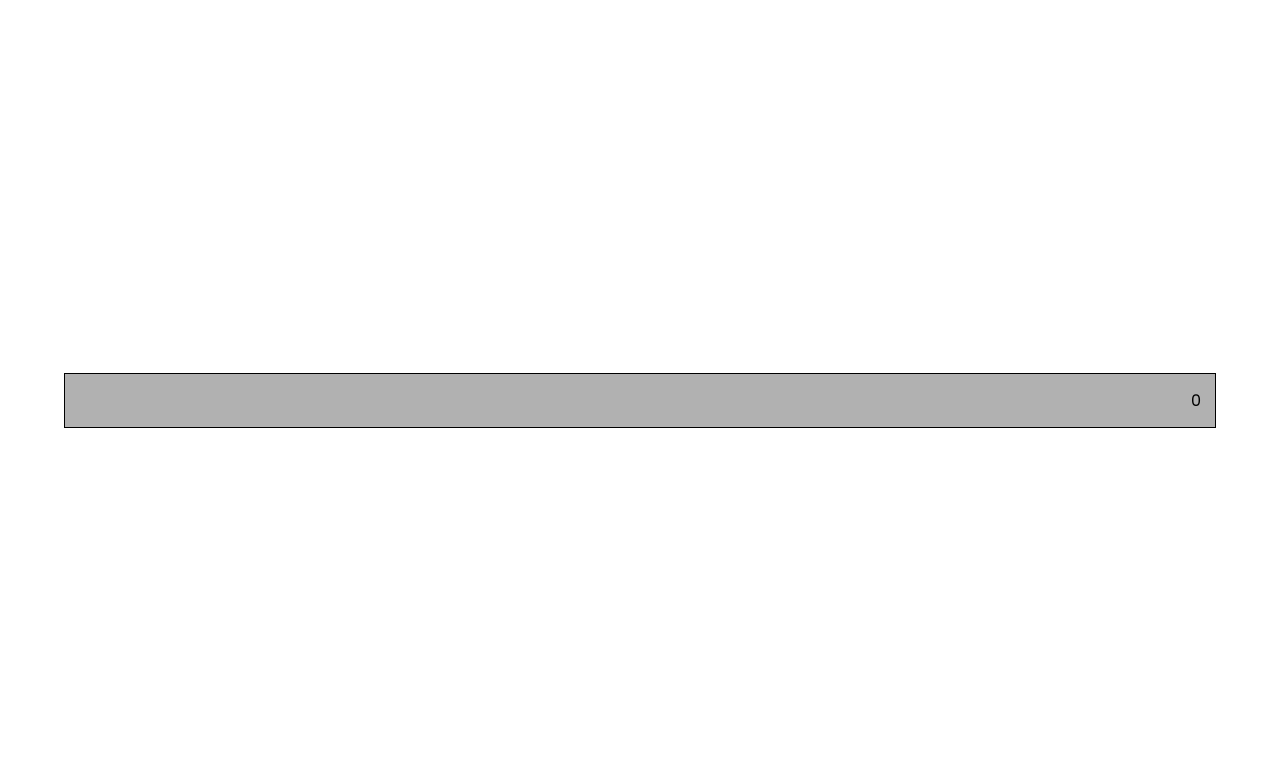
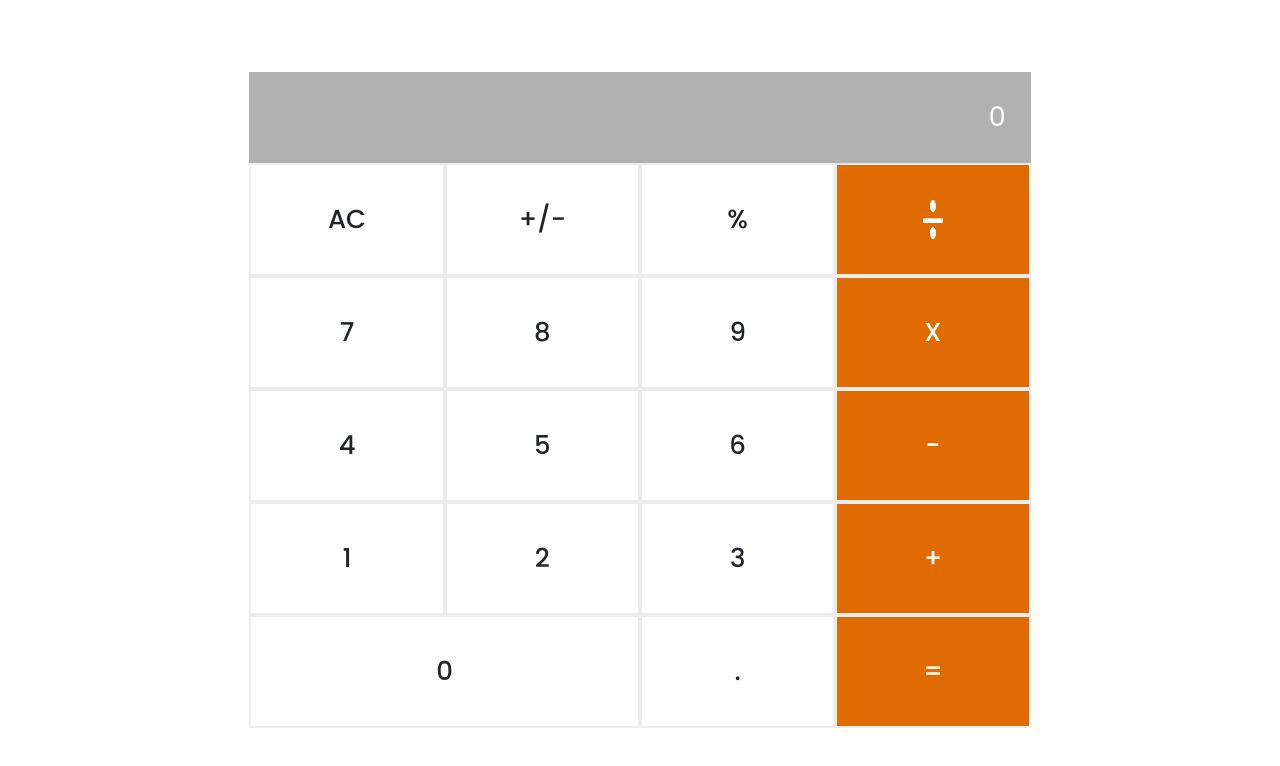
Before and after one commit to Stephen-Adom/math-magician, a React (Create React App) app: page / in a window 1280 px wide. Shown: the top 766 px of the page. Built offline with nearby package versions, Linux system fonts and the light colour scheme.

Commit message:
create the design layout for the calculator

```diff
--- a/public/index.html
+++ b/public/index.html
@@ -15,17 +15,15 @@
       user's mobile device or desktop. See https://developers.google.com/web/fundamentals/web-app-manifest/
     -->
 		<link rel="manifest" href="%PUBLIC_URL%/manifest.json" />
-		<!--
-      Notice the use of %PUBLIC_URL% in the tags above.
-      It will be replaced with the URL of the `public` folder during the build.
-      Only files inside the `public` folder can be referenced from the HTML.
-
-      Unlike "/favicon.ico" or "favicon.ico", "%PUBLIC_URL%/favicon.ico" will
-      work correctly both with client-side routing and a non-root public URL.
-      Learn how to configure a non-root public URL by running `npm run build`.
-    -->
 		<link rel="preconnect" href="https://fonts.googleapis.com" />
 		<link rel="preconnect" href="https://fonts.gstatic.com" crossorigin />
+		<link
+			rel="stylesheet"
+			href="https://cdnjs.cloudflare.com/ajax/libs/bootstrap/5.2.3/css/bootstrap.min.css"
+			integrity="sha512-SbiR/eusphKoMVVXysTKG/7VseWii+Y3FdHrt0EpKgpToZeemhqHeZeLWLhJutz/2ut2Vw1uQEj2MbRF+TVBUA=="
+			crossorigin="anonymous"
+			referrerpolicy="no-referrer"
+		/>
 		<link
 			href="https://fonts.googleapis.com/css2?family=Poppins:ital,wght@0,100;0,200;0,300;0,400;0,500;0,600;0,700;0,800;0,900;1,100;1,200;1,300;1,400;1,500;1,600;1,700;1,800;1,900&display=swap"
 			rel="stylesheet"
@@ -35,15 +33,12 @@
 	<body>
 		<noscript>You need to enable JavaScript to run this app.</noscript>
 		<div id="root"></div>
-		<!--
-      This HTML file is a template.
-      If you open it directly in the browser, you will see an empty page.
 
-      You can add webfonts, meta tags, or analytics to this file.
-      The build step will place the bundled scripts into the <body> tag.
-
-      To begin the development, run `npm start` or `yarn start`.
-      To create a production bundle, use `npm run build` or `yarn build`.
-    -->
+		<script
+			src="https://cdnjs.cloudflare.com/ajax/libs/bootstrap/5.2.3/js/bootstrap.bundle.min.js"
+			integrity="sha512-i9cEfJwUwViEPFKdC1enz4ZRGBj8YQo6QByFTF92YXHi7waCqyexvRD75S5NVTsSiTv7rKWqG9Y5eFxmRsOn0A=="
+			crossorigin="anonymous"
+			referrerpolicy="no-referrer"
+		></script>
 	</body>
 </html>
--- a/src/components/Calculator.js
+++ b/src/components/Calculator.js
@@ -5,7 +5,7 @@ import ComponentBody from './ComponentBody';
 
 function Calculator() {
   return (
-    <section className="calculator-page">
+    <section className="calculator-page container">
       <div className="calculator-container">
         <CalculatorScreen />
         <ComponentBody />
--- a/src/components/ComponentBody.js
+++ b/src/components/ComponentBody.js
@@ -5,10 +5,10 @@ import numberPadItems from './numberPadItems';
 
 function ComponentBody() {
   return (
-    <div className="calcuator-body">
+    <div className="calcuator-body row m-0">
       {
       numberPadItems.length ? (
-        numberPadItems.forEach((item) => <NumberPad item={item} />)
+        numberPadItems.map((item) => (<NumberPad key={item.label} item={item} />))
       ) : null
     }
     </div>
--- a/src/components/NumberPad.js
+++ b/src/components/NumberPad.js
@@ -1,18 +1,33 @@
 import React from 'react';
 import PropTypes from 'prop-types';
+
+import divide from '../assets/divide.png';
 
 function NumberPad(props) {
   const { item } = props;
 
+  const renderPadType = () => {
+    if (item && item.type === 'text') {
+      return item.label;
+    }
+    return <img src={divide} alt={item.label} />;
+  };
+
   return (
-    <div className="number-pad">
-      {item}
+    <div className={`number-pad ${item.label === '0' ? 'col-6' : 'col-3'} ${item.value === '/' || item.value === '*' || item.value === '-' || item.value === '+' || item.value === '=' ? 'orange' : 'white'}`}>
+      {
+        renderPadType()
+      }
     </div>
   );
 }
 
 NumberPad.propTypes = {
-  item: PropTypes.string.isRequired,
+  item: PropTypes.shape({
+    label: PropTypes.string.isRequired,
+    type: PropTypes.string.isRequired,
+    value: PropTypes.string.isRequired,
+  }).isRequired,
 };
 
 export default NumberPad;
--- a/src/components/numberPadItems.js
+++ b/src/components/numberPadItems.js
@@ -1,78 +1,97 @@
 const numberPadItems = [
   {
     label: 'AC',
+    type: 'text',
     value: 'clear',
   },
   {
     label: '+/-',
+    type: 'text',
     value: '+/-',
   },
   {
     label: '%',
+    type: 'text',
     value: '%',
   },
   {
     label: '../assets/divide.png',
+    type: 'image',
     value: '/',
   },
   {
     label: '7',
+    type: 'text',
     value: 7,
   },
   {
     label: '8',
+    type: 'text',
     value: 8,
   },
   {
     label: '9',
+    type: 'text',
     value: 9,
   },
   {
     label: 'X',
+    type: 'text',
     value: '*',
   },
   {
     label: '4',
+    type: 'text',
     value: 4,
   },
   {
     label: '5',
+    type: 'text',
     value: 5,
   },
   {
     label: '6',
+    type: 'text',
     value: 6,
   },
   {
     label: '-',
+    type: 'text',
     value: '-',
   },
   {
     label: '1',
+    type: 'text',
     value: 1,
   },
   {
     label: '2',
+    type: 'text',
     value: 2,
   },
   {
     label: '3',
+    type: 'text',
     value: 3,
   },
   {
     label: '+',
+    type: 'text',
     value: '+',
   },
   {
     label: '0',
+    type: 'text',
     value: 0,
   },
   {
     label: '.',
+    type: 'text',
     value: '.',
   },
   {
     label: '=',
+    type: 'text',
     value: '=',
   },
 ];
--- a/src/index.css
+++ b/src/index.css
@@ -2,14 +2,14 @@
   box-sizing: border-box;
 }
 
+body {
+  margin: 0;
+  font-family: 'Poppins', sans-serif;
+  height: 100vh;
+}
+
 #root {
   height: 100%;
-}
-
-body {
-  margin: 0;
-  height: 100vh;
-  font-family: 'Poppins', sans-serif;
 }
 
 .App {
@@ -24,31 +24,68 @@ body {
 }
 
 .calculator-container {
-  border: 1px solid black;
   width: 90%;
 }
 
 .calculator-screen {
-  padding: 14px;
+  padding: 15px;
   width: 100%;
   background-color: #b1b1b1;
   text-align: right;
+  font-size: 27px;
+  color: #fff;
 }
 
 .calcuator-body {
-  display: flex;
-  align-items: center;
-  flex-wrap: wrap;
   background-color: #ececec;
-  gap: 1%;
 }
 
 .number-pad {
-  flex-basis: 24%;
+  padding: 12px;
+  background-color: #fff;
+  font-weight: 500;
+  border: 2px solid #ececec;
   display: flex;
+  align-content: center;
   justify-content: center;
-  padding: 20px;
-  background-color: #fff;
-  margin-bottom: 1%;
-  font-weight: bold;
+  font-size: 16px;
+  cursor: pointer;
 }
+
+.number-pad:hover {
+  background-color: #f5f4f4;
+}
+
+.number-pad.orange {
+  background-color: #e16b03;
+  color: #fff;
+}
+
+.number-pad.orange:hover {
+  background-color: #af5302;
+}
+
+.number-pad.orange img {
+  filter: invert(1);
+  width: 15px;
+}
+
+@media (min-width: 992px) {
+  .calculator-container {
+    width: 70%;
+  }
+
+  .calculator-screen {
+    padding: 25px;
+  }
+
+  .number-pad {
+    padding: 35px 0;
+    font-size: 26px;
+  }
+
+  .number-pad.orange img {
+    filter: invert(1);
+    width: 20px;
+  }
+}
```
Also changed, not shown: .eslintrc.json.
